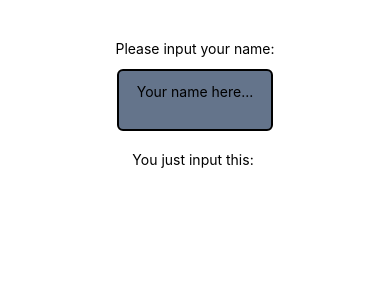
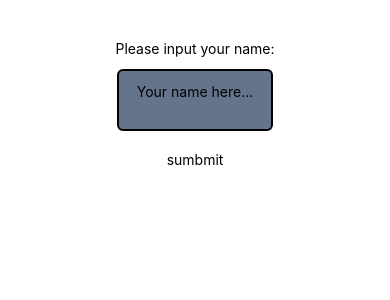
Before and after one commit to HLoey258/rn-just-a-stuff, a React Native app: screen / in a window 390 px wide. Shown: the top 300 px of the page. Built offline with nearby package versions, Linux system fonts and the light colour scheme.

Commit message:
example of button touchable pressable

```diff
--- a/App.js
+++ b/App.js
@@ -1,16 +1,22 @@
 import { useState } from "react";
 import {
+  Button,
   FlatList,
+  Pressable,
   RefreshControl,
   ScrollView,
   StyleSheet,
   Text,
   TextInput,
+  TouchableOpacity,
   View,
 } from "react-native";
 export default function App() {
   const [text, setText] = useState("");
-
+  const [submit, setSubmit] = useState(false);
+  const handleSumbmitBtn = () => {
+    setSubmit(!submit);
+  };
   const handleTextChange = (input) => {
     return setText(input);
   };
@@ -22,12 +28,45 @@ export default function App() {
         className="border-solid bg-slate-500 border-2 w-[40%] text-center rounded-md p-3 mb-5" // using text-center to center the value that you input
         placeholder="Your name here..."
         onChangeText={handleTextChange}
-        keyboardType="numeric" // find more in doc
+        keyboardType="default" // find more in doc
         maxLength={20}
         // editable={false} // this probs will allowed/not you to edit text input
         secureTextEntry={true} // turn text to dot (like password)
       ></TextInput>
-      <Text className="">You just input this: {text}</Text>
+
+      {/* BUTTON */}
+      {/* <Button
+        title={submit ? "Clear" : "Sumbmit"} // In this component we only can use props to style the component
+        onPress={handleSumbmitBtn}
+        // disabled={submit}// disable or not the button
+        color={"gray"} // change button color
+      ></Button> */}
+
+      {/* TOUCHABLE */}
+      {/* <TouchableOpacity
+        onPress={handleSumbmitBtn}
+        className="p-3 bg-slate-500" // we can style for this component
+        activeOpacity={0.2} // set opacity when active
+      >
+        <Text>{submit ? "Clear" : "Sumbmit"}</Text>
+      </TouchableOpacity> */}
+
+      {/* PRESSABLE */}
+      <Pressable
+        onLongPress={handleSumbmitBtn}
+        delayLongPress={2000}
+        // delayHoverIn={}
+        // delayHoverOut={}
+        // onHoverIn={}
+        // onHoverOut={}
+        // onPressIn={} onPressOut={}
+      >
+        <Text>sumbmit</Text>
+      </Pressable>
+
+      {submit ? (
+        <Text className="mt-3">You just input this: {text}</Text>
+      ) : null}
     </View>
   );
 }
```
